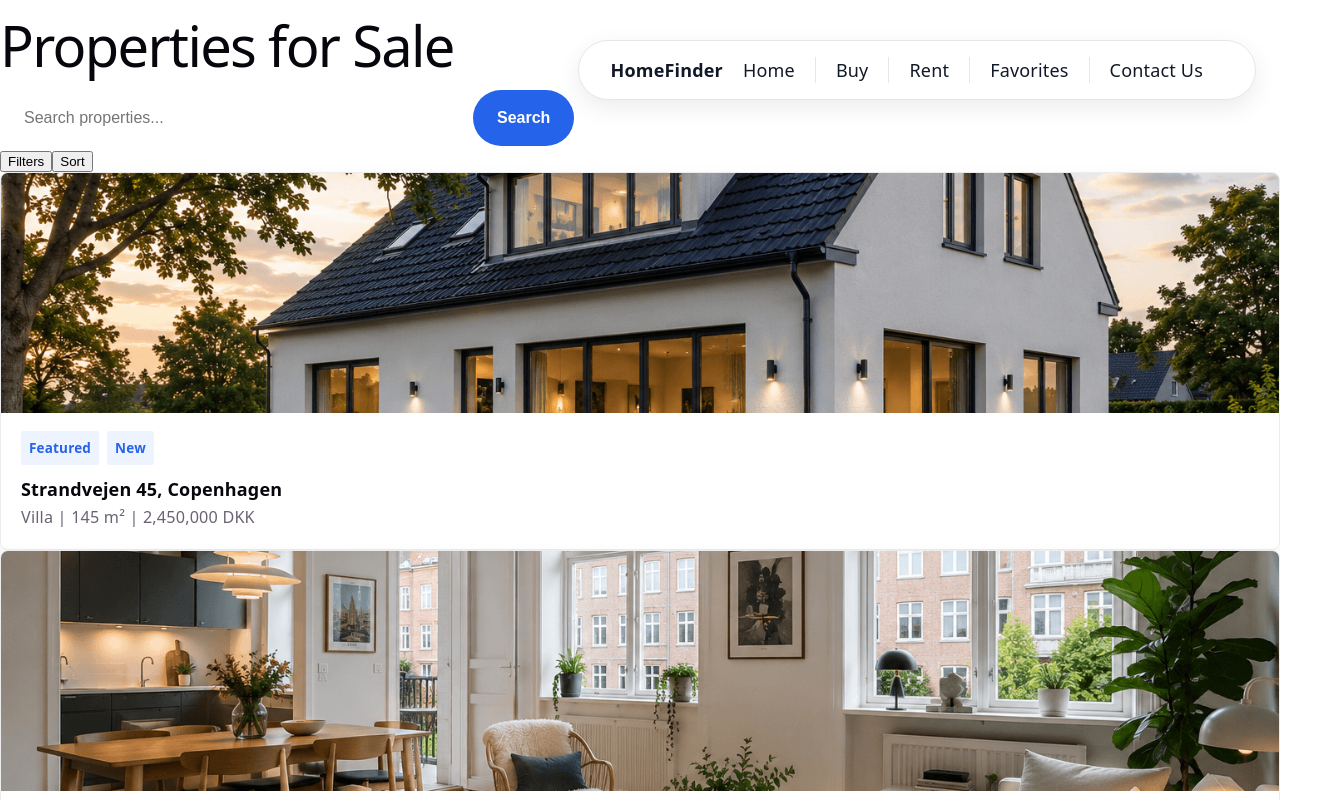
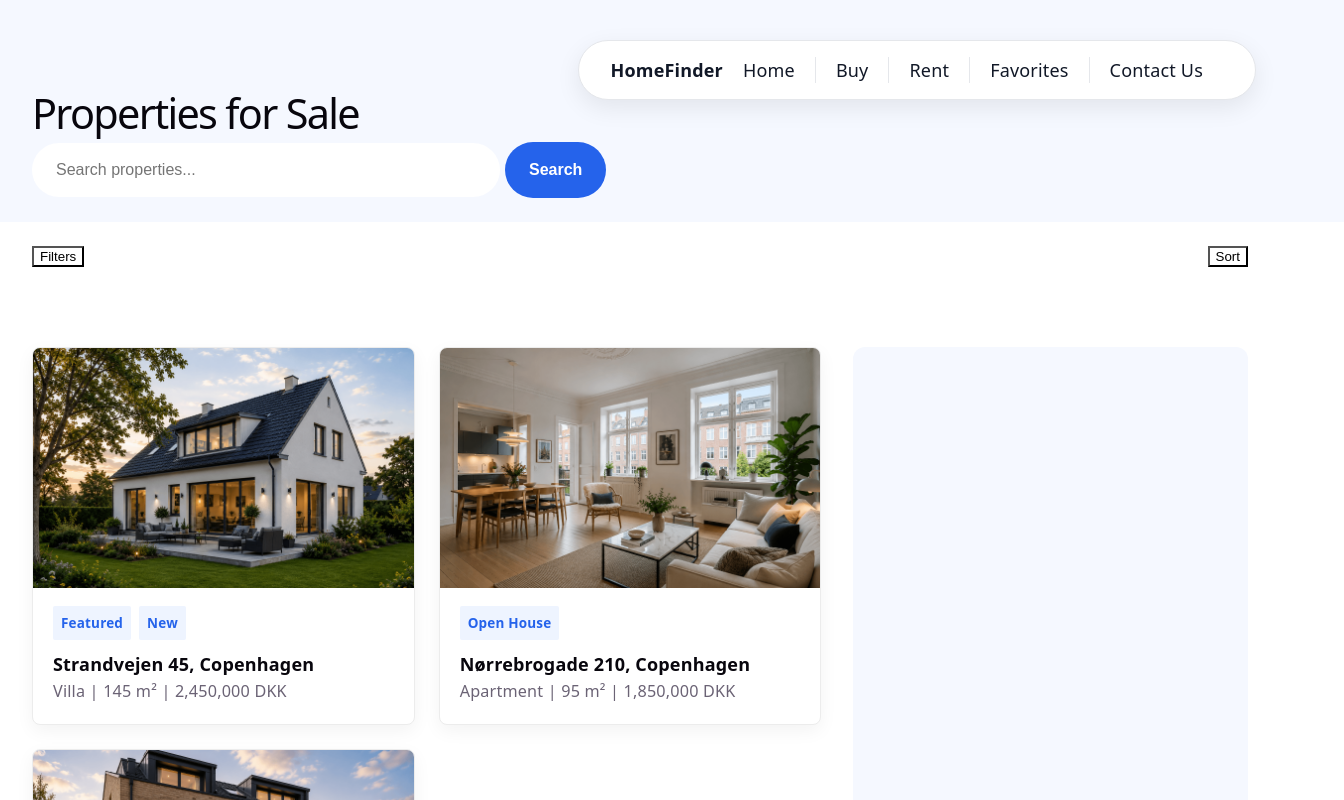
Before and after one commit to yasi-ayazi/home-finder, a React (Vite) app: page /buy in a window 1280 px wide. Shown: the top 800 px of the page, 1344 px wide, since content can reach past the window. Built offline with nearby package versions, Linux system fonts and the light colour scheme.

Commit message:
Add Buy page styles and restructure layout for improved UI

```diff
--- /dev/null
+++ b/src/pages/Buy.css
@@ -0,0 +1,74 @@
+.buy-page {
+    width: 100%;
+    max-width: 1400px;
+    margin: 0 auto;
+    padding: 0 32px 64px;
+    box-sizing: border-box;
+
+    display: flex;
+    flex-direction: column;
+    gap: 24px;
+}
+
+.buy-page__header {
+    width: 100vw;
+    margin-left: calc(50% - 50vw);
+
+    background: #f5f8ff;
+
+    padding-top: 100px;
+    padding-bottom: 24px;
+    padding-left: max(32px, calc((100vw - 1400px) / 2 + 32px));
+    padding-right: max(32px, calc((100vw - 1400px) / 2 + 32px));
+
+    display: flex;
+    flex-direction: column;
+    gap: 16px;
+}
+
+.buy-page__title {
+    margin: 0;
+    font-size: 2.3rem;
+}
+
+.buy-page__search {
+    width: 100%;
+}
+
+.buy-page__controls {
+    display: flex;
+    justify-content: space-between;
+    align-items: center;
+}
+
+.buy-page__control-button {
+    background: none;
+}
+
+.buy-page__active-filters {
+    min-height: 32px;
+}
+
+.buy-page__content {
+    display: grid;
+    grid-template-columns: minmax(0, 2fr) minmax(320px, 1fr);
+    gap: 32px;
+    align-items: start;
+}
+
+.buy-page__properties {
+    display: grid;
+    grid-template-columns: repeat(2, minmax(280px, 1fr));
+    gap: 24px;
+}
+
+.buy-page__map {
+    min-height: 600px;
+    background: #f5f8ff;
+    border-radius: 12px;
+}
+
+.buy-page__pagination {
+    display: flex;
+    justify-content: center;
+}
--- a/src/pages/Buy.tsx
+++ b/src/pages/Buy.tsx
@@ -1,4 +1,5 @@
 import { useState } from "react";
+import "./Buy.css";
 import SearchBox from "../components/SearchBox/SearchBox";
 import PropertyCard from "../components/PropertyCard/PropertyCard";
 import { properties } from "../data/properties";
@@ -21,23 +22,36 @@ function Buy() {
 
   return (
     <main className="buy-page">
-      <h1 className="buy-page__title">Properties for Sale</h1>
 
-      <section className="buy-page__search">
+      <section className="buy-page__header">
+        <h1 className="buy-page__title">
+          Properties for Sale
+        </h1>
+
+        <div className="buy-page__search">
           <SearchBox
             activeTab="buy"
             query={query}
             onQueryChange={setQuery}
             onSearch={handleSearch}
           />
+        </div>
       </section>
 
       <section className="buy-page__controls">
-        {/* Filters */}
-        <button type="button">Filters</button>
+        <button
+          type="button"
+          className="buy-page__control-button"
+        >
+          Filters
+        </button>
 
-        {/* Sort */}
-        <button type="button">Sort</button>
+        <button
+          type="button"
+          className="buy-page__control-button"
+        >
+          Sort
+        </button>
       </section>
 
       <section className="buy-page__active-filters">
@@ -71,6 +85,7 @@ function Buy() {
       <section className="buy-page__pagination">
         {/* Load More / Pagination */}
       </section>
+
     </main>
   );
 }
```
Lines whose indentation alone changed are shown as unchanged.
